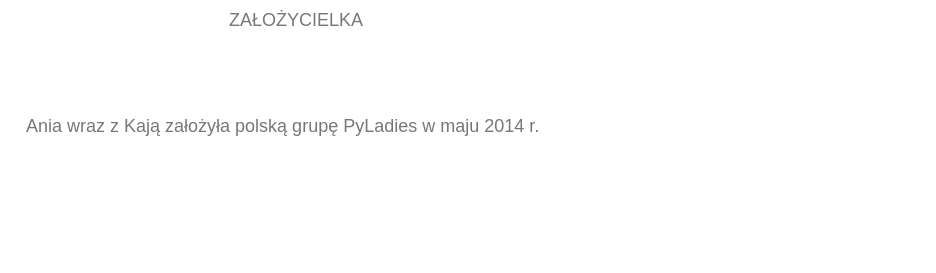
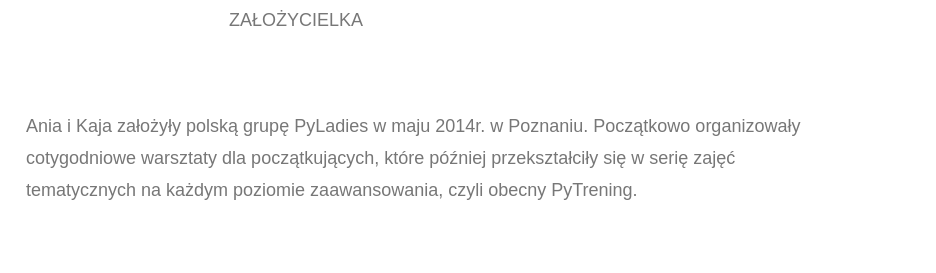
Before and after one commit to wjurkowlaniec/pyladies-poland.github.io, a plain HTML site: page people/aniaw/index.html in a window 1280 px wide. Shown: the part 217-490 px from the top of the page, 344-1280 px from the left. Drawn offline with nearby package versions, Linux system fonts and the light colour scheme; a script that the page names is missing; a web font is replaced by a local one.

Commit message:
Update the contents

```diff
--- a/people/aniaw/index.html
+++ b/people/aniaw/index.html
@@ -67,7 +67,10 @@
                     </div>
                     <div class="col-sm-9">
                         <!-- -*- coding: utf-8 -*- -->
-<p>Ania wraz z Kają założyła polską grupę PyLadies w maju 2014 r.</p>
+<p>Ania i Kaja założyły polską grupę PyLadies w maju 2014r. w Poznaniu.
+Początkowo organizowały cotygodniowe warsztaty dla początkujących, które później
+przekształciły się w serię zajęć tematycznych na każdym poziomie zaawansowania, czyli
+obecny PyTrening.</p>
 
                     </div>
                 </div>
```
